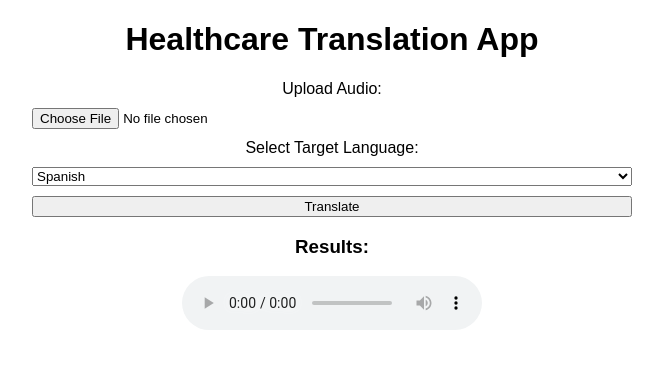
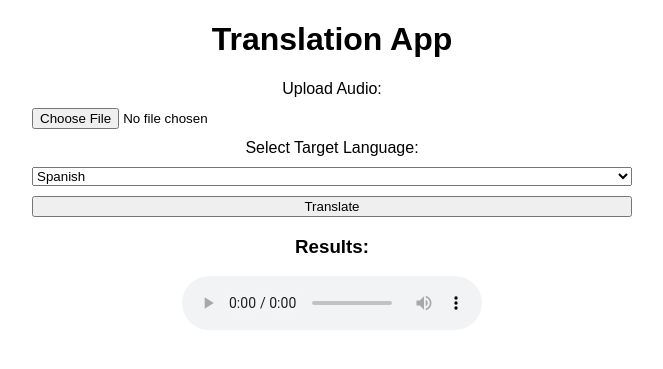
Before and after one commit to hanzalagithub/Healthcare_Translation_Web_App_with_Generative_AI, a Flask app: page / in a window 1280 px wide. Shown: the top 369 px of the page, without its empty margins (308-971 px from the left). Run offline with Flask 3, Linux system fonts and the light colour scheme; some libraries are stand-ins or nearby versions.

Commit message:
Update index.html

```diff
--- a/flask_web_app/templates/index.html
+++ b/flask_web_app/templates/index.html
@@ -8,7 +8,7 @@
 </head>
 <body>
     <div class="container">
-        <h1>Healthcare Translation App</h1>
+        <h1>Translation App</h1>
         <form id="audioForm" enctype="multipart/form-data">
             <label for="audio_file">Upload Audio:</label>
             <input type="file" id="audio_file" name="audio_file" accept="audio/*" required>
```
